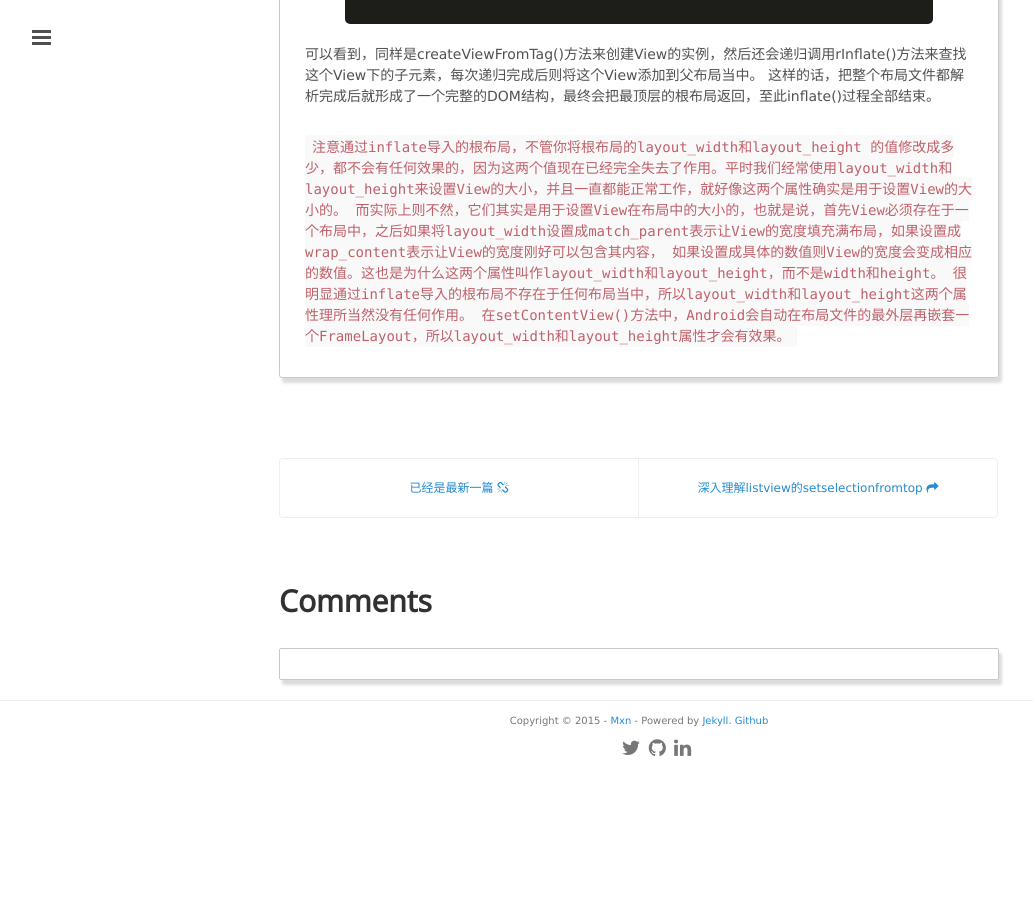
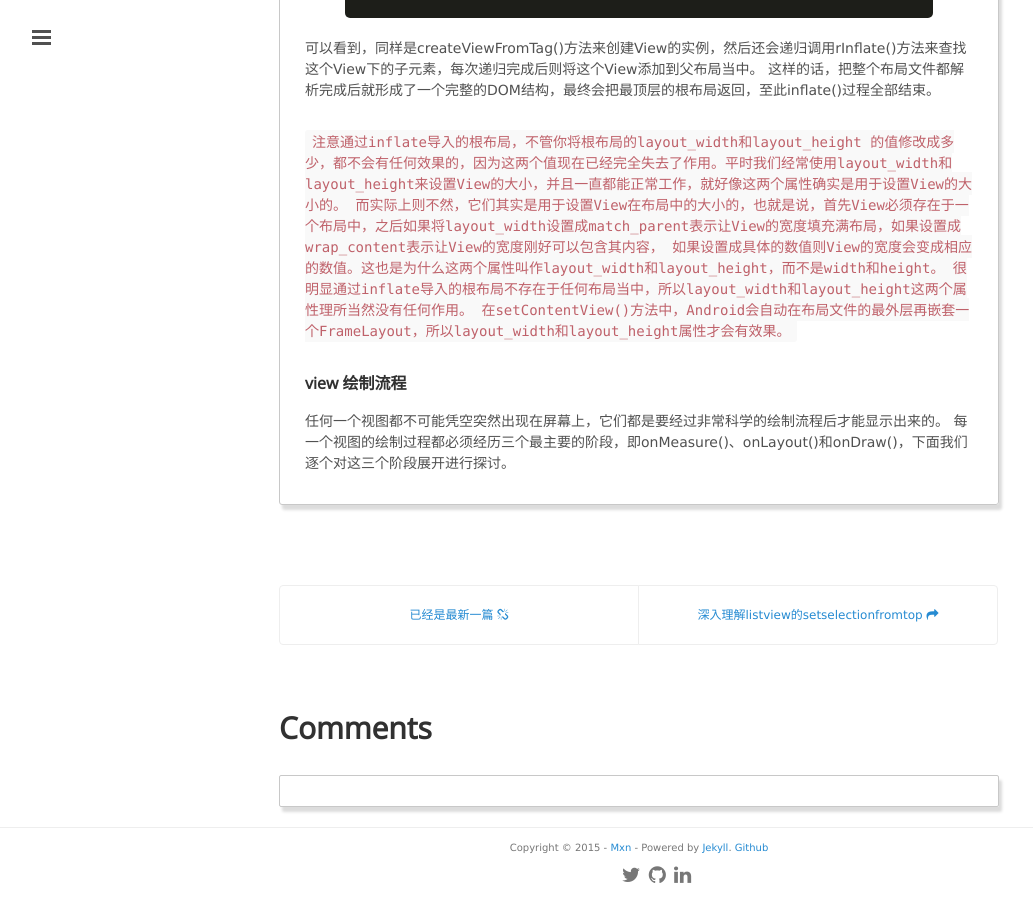
Before and after one commit to mxn21/mxn21.github.io, a Jekyll site: the page built from _posts/2015-7-14-深入了解android view绘制机制.md, in a window 1280 px wide and 900 px high, scrolled down 2743 px. Shown: the whole window, without its empty margins (1-1034 px from the left). Built offline with Jekyll 4.4.1, drawn with Linux system fonts in a browser that asks for light colours; Markdown is read by kramdown in place of the engine named in the settings; comment, search, counter and statistics services are not loaded; before the commit the page ends 3516 px from its top, so only the background shows below that.

Commit message:
12312
12312

````diff
--- a/_posts/2015-7-14-深入了解android view绘制机制.md
+++ b/_posts/2015-7-14-深入了解android view绘制机制.md
@@ -8,7 +8,7 @@
 
 这篇文章讲解View的工作原理以及自定义View的方法
 
-#### LayoutInflater
+### LayoutInflater
 
 先来看一下LayoutInflater的基本用法吧，它的用法非常简单，首先需要获取到LayoutInflater的实例，有两种方法可以获取到，第一种写法如下：
 
@@ -136,3 +136,9 @@
 如果设置成具体的数值则View的宽度会变成相应的数值。这也是为什么这两个属性叫作layout_width和layout_height，而不是width和height。
 很明显通过inflate导入的根布局不存在于任何布局当中，所以layout_width和layout_height这两个属性理所当然没有任何作用。
 在setContentView()方法中，Android会自动在布局文件的最外层再嵌套一个FrameLayout，所以layout_width和layout_height属性才会有效果。```
+
+
+### view 绘制流程
+
+任何一个视图都不可能凭空突然出现在屏幕上，它们都是要经过非常科学的绘制流程后才能显示出来的。
+每一个视图的绘制过程都必须经历三个最主要的阶段，即onMeasure()、onLayout()和onDraw()，下面我们逐个对这三个阶段展开进行探讨。
````
